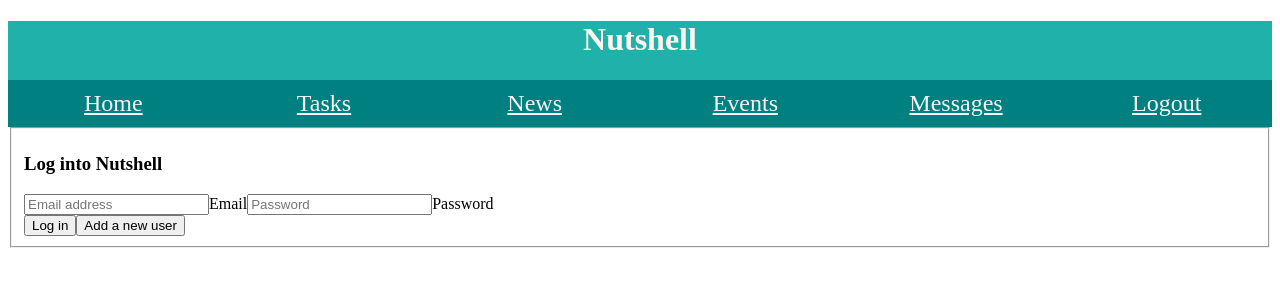
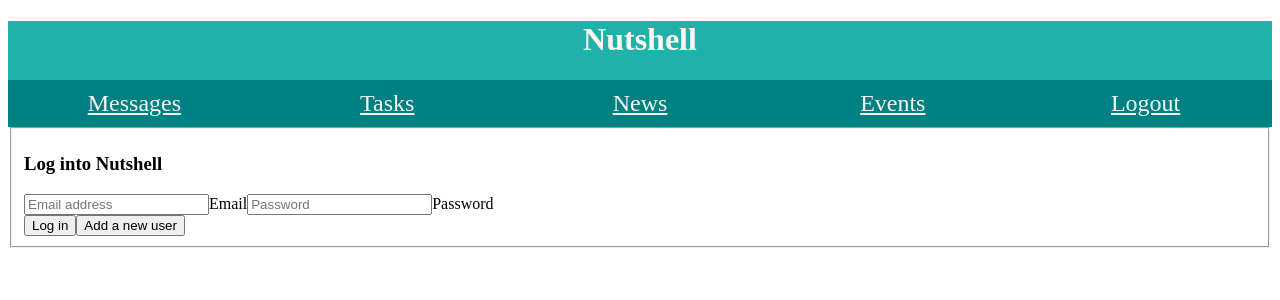
Before and after one commit to nss-day-cohort-38/react-nutshell-twirling-desperados, a React (Create React App) app in the folder react-nutshell-twirling-desperados/: page /login in a window 1280 px wide. Shown: the top 300 px of the page. Built offline with nearby package versions, Linux system fonts and the light colour scheme; sample sign-in values are in the browser's storage.

Commit message:
took home off the navbar, login automatically directs to messages

```diff
--- a/react-nutshell-twirling-desperados/src/components/auth/Login.js
+++ b/react-nutshell-twirling-desperados/src/components/auth/Login.js
@@ -25,7 +25,7 @@ const Login = props => {
 
       if (user !== undefined) {
         props.setAsUser(user.id);
-        props.history.push("/");
+        props.history.push("/messages");
       } else {
         alert("Invalid information! Try again or register an account");
       }
--- a/react-nutshell-twirling-desperados/src/components/nav/Navbar.js
+++ b/react-nutshell-twirling-desperados/src/components/nav/Navbar.js
@@ -4,11 +4,10 @@ import { NavLink } from "react-router-dom";
 import "./NavBar.css";
 
 const NavBar = props => {
-
   const manageLogout = () => {
     props.clearAsUser();
-        props.history.push('/login')
-    }
+    props.history.push("/login");
+  };
 
   return (
     <header>
@@ -17,48 +16,77 @@ const NavBar = props => {
       <nav>
         <ul className="navlink-container">
           <li>
-                        <NavLink className="navlink" to="/home" activeStyle={{
+            <NavLink
+              className="navlink"
+              to="/messages"
+              activeStyle={{
                 fontWeight: "bold",
                 color: "red"
-                        }}>Home</NavLink>
+              }}
+            >
+              Messages
+            </NavLink>
           </li>
           <li>
-                        <NavLink className="navlink" to="/tasks" activeStyle={{
+            <NavLink
+              className="navlink"
+              to="/tasks"
+              activeStyle={{
                 fontWeight: "bold",
                 color: "red"
-                        }}>Tasks</NavLink>
+              }}
+            >
+              Tasks
+            </NavLink>
           </li>
           <li>
-                        <NavLink className="navlink" to="/news" activeStyle={{
+            <NavLink
+              className="navlink"
+              to="/news"
+              activeStyle={{
                 fontWeight: "bold",
                 color: "red"
-                        }}>News</NavLink>
+              }}
+            >
+              News
+            </NavLink>
           </li>
           <li>
-                        <NavLink className="navlink" to="/events" activeStyle={{
+            <NavLink
+              className="navlink"
+              to="/events"
+              activeStyle={{
                 fontWeight: "bold",
                 color: "red"
-                        }}>Events</NavLink>
+              }}
+            >
+              Events
+            </NavLink>
           </li>
+          {!props.currentUser ? (
             <li>
-                        <NavLink className="navlink" to="/messages" activeStyle={{
+              <NavLink
+                className="navlink"
+                to="/login"
+                activeStyle={{
                   fontWeight: "bold",
                   color: "red"
-                        }}>Messages</NavLink>
+                }}
+              >
+                Login
+              </NavLink>
             </li>
-                    {!props.currentUser
-                        ? <li>
-                            <NavLink className="navlink" to="/login" activeStyle={{
-                                fontWeight: "bold",
-                                color: "red"
-                            }}>Login</NavLink>
+          ) : (
+            <li>
+              <span className="navlink" onClick={manageLogout}>
+                Logout
+              </span>
             </li>
-                        :<li><span className="navlink" onClick={manageLogout}>Logout</span></li>
-                    }
+          )}
         </ul>
       </nav>
     </header>
-    )
-}
+  );
+};
 
 export default withRouter(NavBar);
```
Lines whose indentation alone changed are shown as unchanged.
